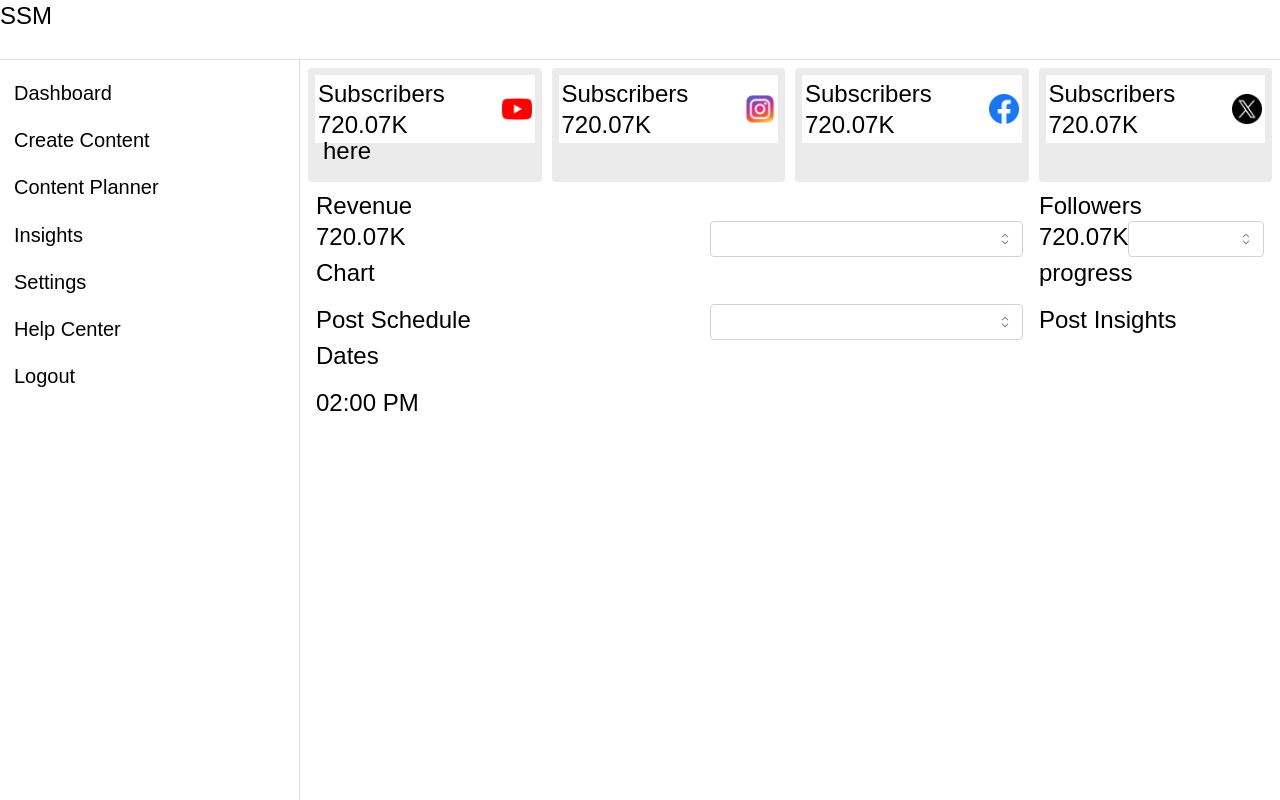
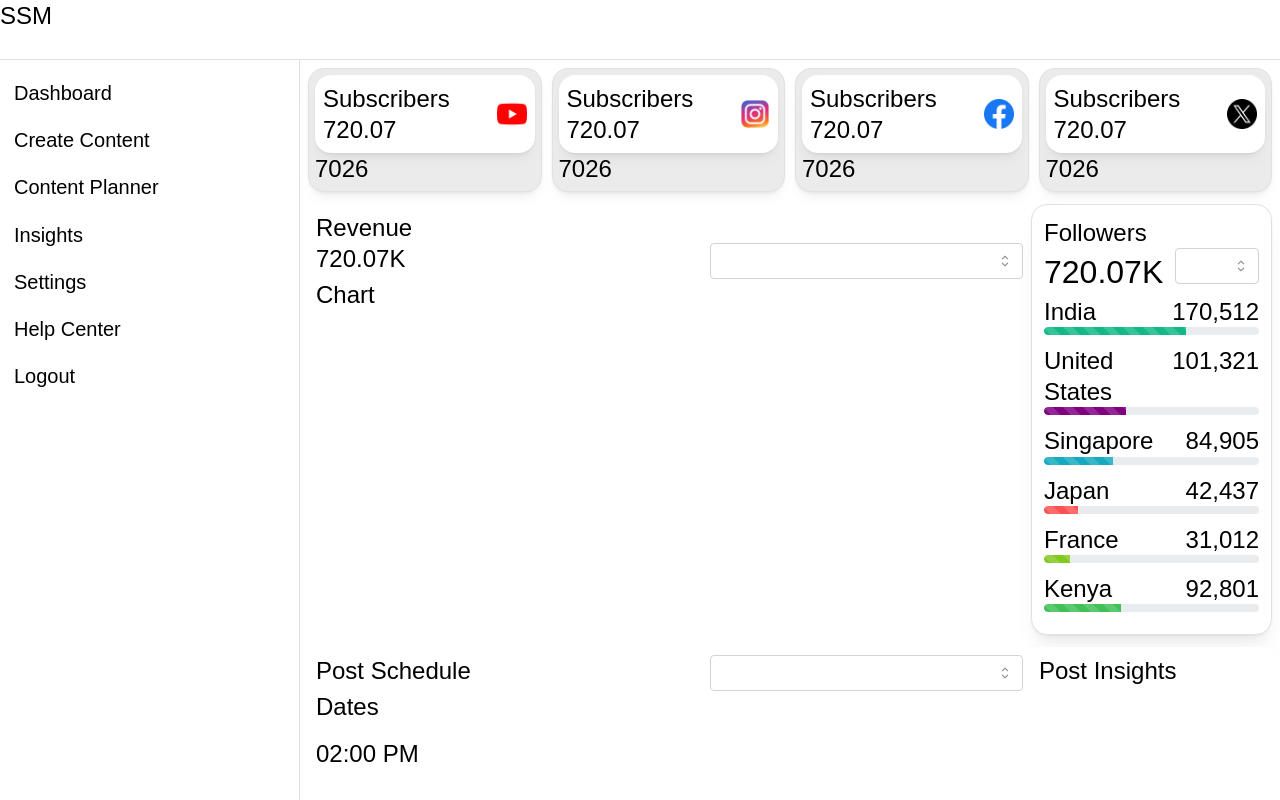
Before and after one commit to Janespot/SMM, a Next.js app: page / in a window 1280 px wide. Built offline with nearby package versions, Linux system fonts and the light colour scheme; a web font is replaced by a local one.

Commit message:
modified followers section

```diff
--- a/app/dashboard/app.tsx
+++ b/app/dashboard/app.tsx
@@ -1,10 +1,47 @@
 "use client"
 
-import { AppShell, Badge, Burger, Card, CardSection, Flex, NavLink, Select, Text } from '@mantine/core';
+import { AppShell, Badge, Burger, Card, CardSection, Flex, NavLink, Progress, Select, Text } from '@mantine/core';
 import { useDisclosure } from '@mantine/hooks';
 
-function App() {
+interface MediaData {
+    media: string,
+    views: string,
+    percent: string,
+    logo: string,
+    more: string
+};
+
+function App(
+    {
+        mediaData,
+        followerData
+    } :
+    {
+        mediaData : MediaData[],
+        followerData: any
+    }) {
   const [opened, { toggle }] = useDisclosure();
+
+  const Sum = (total: number, num: number) => {
+    return total + num;
+    }
+
+    let locationData = Object.values(followerData.location)
+    const sum = locationData.map((a: any) => a.views).reduce(Sum, 0);
+
+    const colors = ["red", "green", "blue", "orange", "purple", "yellow", "pink", "cyan", "lime", "teal"];
+
+    function shuffleArray(array: any) {
+        return array.sort(() => Math.random() - 0.5);
+    }
+
+    const shuffledColors = shuffleArray(colors).slice(0, locationData.length);
+
+    locationData = locationData.map((item: any, index) => ({
+        ...item,
+        color: shuffledColors[index],
+        value: Math.round((item.views / sum) * 100) * 2
+    }));
 
   return (
     <AppShell
@@ -67,12 +104,14 @@ function App() {
       <AppShell.Main>
         <Flex
             direction="column"
+            gap="xl"
         >
             <Flex
                 gap={"lg"}
             >
-                <Card bg="#ebebeb" p={"15px"} w={"25%"}>
-                    <CardSection bg="#fff" p="3px">
+                {mediaData.map(media => (
+                    <Card bg="#ebebeb" p="sm" w={"25%"} radius="lg" shadow='sm' withBorder>
+                        <Card bg="#fff" p="md" radius="lg">
                             <Flex
                                 justify="space-between"
                                 gap="lg"
@@ -83,78 +122,16 @@ function App() {
                                 >
                                     <Text>Subscribers</Text>
                                     <Flex>
-                                    <Text>720.07K</Text>
-                                    {/* <Badge>+10%</Badge> */}
+                                        <Text>{media.views}</Text>
+                                        {/* <Badge>{media.percent}</Badge> */}
                                     </Flex>
                                 </Flex>
-                            <img src='/icons/youtube.png' style={{ width: "30px", height: "30px", objectFit: "cover" }} />
+                                <img src={`/icons/${media.logo}`} style={{ width: "30px", height: "30px", objectFit: "cover" }} />
                             </Flex>
-                    </CardSection>
-                    here
                         </Card>
-
-                <Card bg="#ebebeb" p={"15px"} w={"25%"}>
-                    <CardSection bg="#fff" p="3px">
-                        <Flex
-                            justify="space-between"
-                            gap="lg"
-                            align="center"
-                        >
-                            <Flex
-                                direction="column"
-                            >
-                                <Text>Subscribers</Text>
-                                <Flex>
-                                    <Text>720.07K</Text>
-                                    {/* <Badge>+10%</Badge> */}
-                                </Flex>
-                            </Flex>
-                            <img src='/icons/instagram.png' style={{ width: "30px", height: "30px", objectFit: "cover" }} />
-                        </Flex>
-                    </CardSection>
+                        <Text>{media.more}</Text>
                     </Card>
-
-                <Card bg="#ebebeb" p={"15px"} w={"25%"}>
-                    <CardSection bg="#fff" p="3px">
-                        <Flex
-                            justify="space-between"
-                            gap="lg"
-                            align="center"
-                        >
-                            <Flex
-                                direction="column"
-                            >
-                                <Text>Subscribers</Text>
-                                <Flex>
-                                    <Text>720.07K</Text>
-                                    {/* <Badge>+10%</Badge> */}
-                                </Flex>
-                            </Flex>
-                            <img src='/icons/facebook.png' style={{ width: "30px", height: "30px", objectFit: "cover" }} />
-                        </Flex>
-                    </CardSection>
-                </Card>
-
-                <Card bg="#ebebeb" p={"15px"} w={"25%"}>
-                    <CardSection bg="#fff" p="3px">
-                        <Flex
-                            justify="space-between"
-                            gap="lg"
-                            align="center"
-                        >
-                            <Flex
-                                direction="column"
-                            >
-                                <Text>Subscribers</Text>
-                                <Flex>
-                                    <Text>720.07K</Text>
-                                    {/* <Badge>+10%</Badge> */}
-                                </Flex>
-                            </Flex>
-                            <img src='/icons/twitter.png' style={{ width: "30px", height: "30px", objectFit: "cover" }} />
-                        </Flex>
-                    </CardSection>
-                </Card>
+                ))}
             </Flex>
 
             <Flex>
@@ -172,18 +149,26 @@ function App() {
                     Chart
                 </Card>
 
-                <Card w={"25%"}>
+                <Card w={"25%"} shadow="md" withBorder p="xl" radius="lg">
                     <Text>Followers</Text>
                     <Flex
                         justify="space-between"
+                        gap="xl"
                     >
                         <Flex>
-                            <Text>720.07K</Text>
-                            {/* <Badge>+10%</Badge> */}
+                            <Text size='xl'>720.07K</Text>
                         </Flex>
-                        <Select></Select>
+                        <Select w={"50%"}></Select>
                     </Flex>
-                    progress
+                    {locationData.map((c: any) => (
+                        <>
+                            <Flex justify="space-between">
+                                <Text>{c.name}</Text>
+                                <Text>{c.views.toLocaleString()}</Text>
+                            </Flex>
+                            <Progress value={c.value} mb={"lg"} striped animated size={"md"} color={c.color}></Progress>
+                        </>
+                    ))}
                 </Card>
             </Flex>
 
--- a/app/layout.tsx
+++ b/app/layout.tsx
@@ -9,8 +9,8 @@ const dongle = Dongle({
 });
 
 export const metadata = {
-  title: 'My Mantine app',
-  description: 'I have followed setup instructions carefully',
+  title: 'SMM',
+  description: 'Social Media Mangement',
 };
 
 export default function RootLayout({
--- a/app/page.tsx
+++ b/app/page.tsx
@@ -1,7 +1,69 @@
 import App from "@/app/dashboard/app";
 
 export default function Home() {
+  const mediaData = [
+    {
+        media: "YouTube",
+        views: "720.07",
+        percent: "10.7",
+        logo: "youtube.png",
+        more: "7026"
+    },
+    {
+        media: "Instagram",
+        views: "720.07",
+        percent: "10.7",
+        logo: "instagram.png",
+        more: "7026"
+    },
+    {
+        media: "Facebook",
+        views: "720.07",
+        percent: "10.7",
+        logo: "facebook.png",
+        more: "7026"
+    },
+    {
+        media: "Twitter",
+        views: "720.07",
+        percent: "10.7",
+        logo: "twitter.png",
+        more: "7026"
+    }
+  ];
+
+  const followerData = {
+    location: {
+      India: {
+        name: "India",
+        views: 170512
+      },
+      "United States": {
+        name: "United States",
+        views: 101321
+      },
+      Singapore: {
+        name: "Singapore",
+        views: 84905
+      },
+      Japan: {
+        name: "Japan",
+        views: 42437
+      },
+      France: {
+        name: "France",
+        views: 31012
+      },
+      Kenya: {
+        name: "Kenya",
+        views: 92801
+      }
+    }
+  };
+
+  console.log(Object.values(followerData.location));
+
   return (
-    <App />
+    <App mediaData={mediaData} followerData={followerData} />
   )
 }
```
Lines whose indentation alone changed are shown as unchanged.
